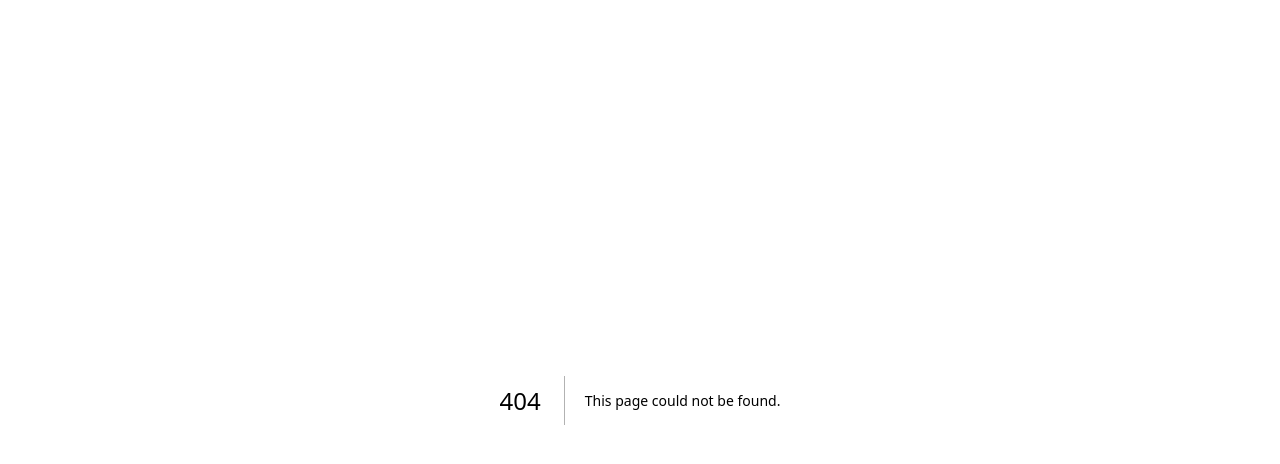
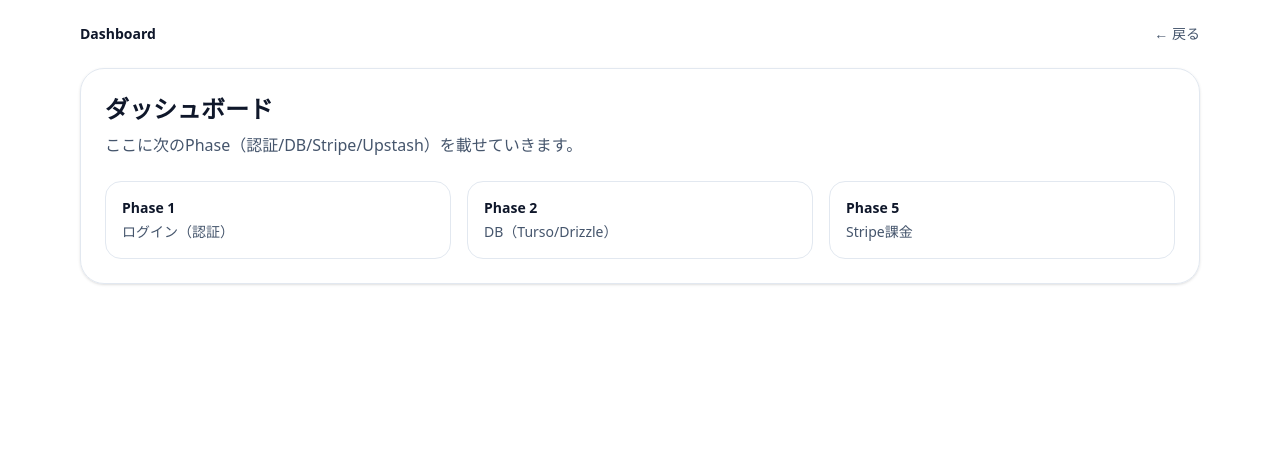
Before and after one commit to purinzan/my-app, a Next.js app: page /dashboard in a window 1280 px wide. Before the commit this address had no page. Shown: the top 464 px of the page. Built offline with nearby package versions, Linux system fonts and the light colour scheme.

Commit message:
fix: layout hydration mismatch

```diff
--- /dev/null
+++ b/app/(app)/dashboard/page.tsx
@@ -0,0 +1,25 @@
+export default function DashboardPage() {
+  return (
+    <div>
+      <h1 className="text-2xl font-bold">ダッシュボード</h1>
+      <p className="mt-2 text-slate-600 dark:text-slate-300">
+        ここに次のPhase（認証/DB/Stripe/Upstash）を載せていきます。
+      </p>
+
+      <div className="mt-6 grid gap-4 md:grid-cols-3">
+        <div className="rounded-2xl border border-slate-200 p-4 dark:border-slate-800">
+          <div className="text-sm font-semibold">Phase 1</div>
+          <div className="mt-1 text-sm text-slate-600 dark:text-slate-300">ログイン（認証）</div>
+        </div>
+        <div className="rounded-2xl border border-slate-200 p-4 dark:border-slate-800">
+          <div className="text-sm font-semibold">Phase 2</div>
+          <div className="mt-1 text-sm text-slate-600 dark:text-slate-300">DB（Turso/Drizzle）</div>
+        </div>
+        <div className="rounded-2xl border border-slate-200 p-4 dark:border-slate-800">
+          <div className="text-sm font-semibold">Phase 5</div>
+          <div className="mt-1 text-sm text-slate-600 dark:text-slate-300">Stripe課金</div>
+        </div>
+      </div>
+    </div>
+  );
+}
```
Also changed, not shown: app/(app)/dashboard/dashboard-client.tsx (renamed from src/app/(app)/dashbord/dashboard-client.tsx), app/api/health/jquants/daily/route.ts (renamed from app/api/jquants/daily/route.ts).
